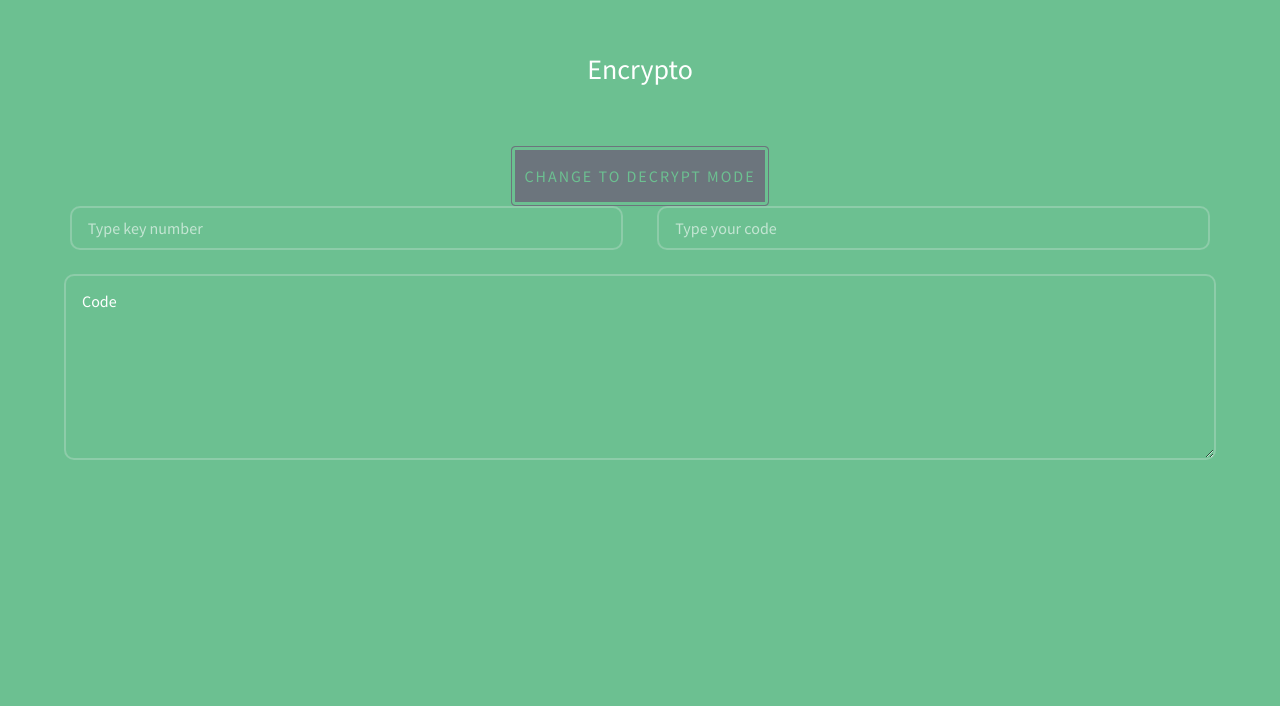
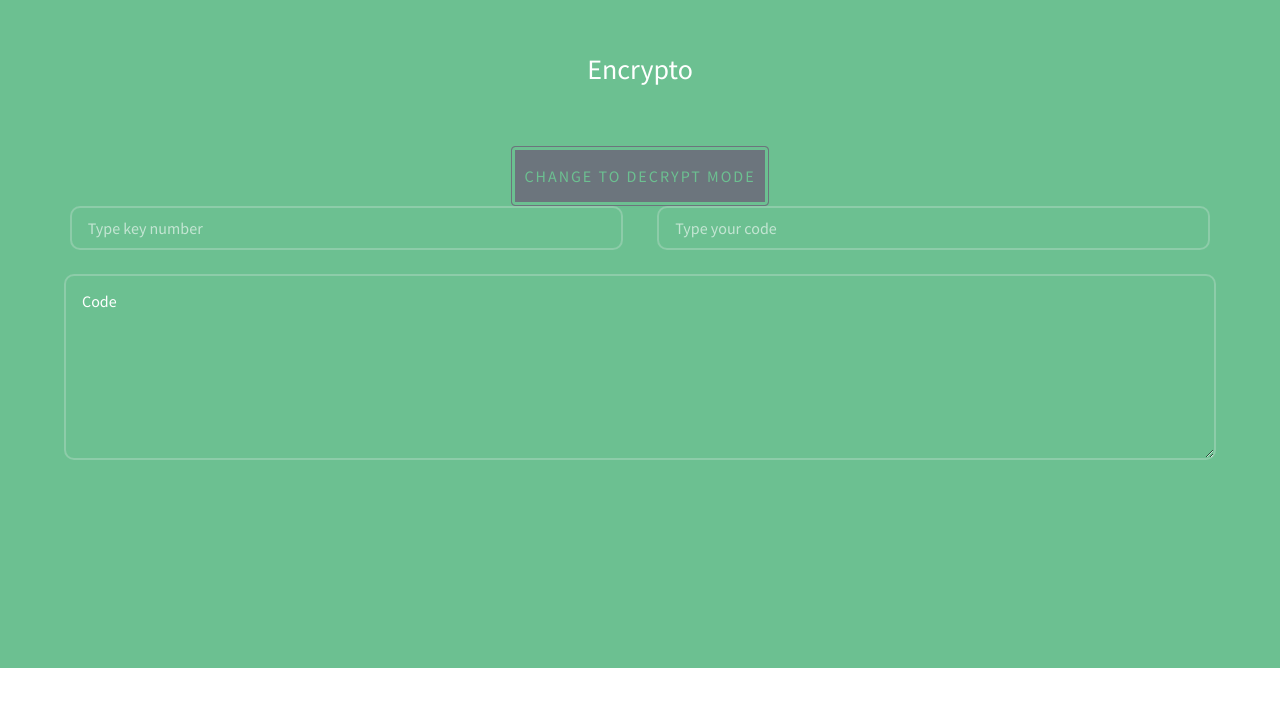
Before and after one commit to allwinandrews/Encrypt, a React (Create React App) app: page / in a window 1280 px wide. Shown: the part 132-838 px from the top of the page. After the commit the page ends 800 px from the top, so only its background shows below. Built offline with nearby package versions, Linux system fonts and the light colour scheme.

Commit message:
Solves the issue of white space pwa in the bottom

```diff
--- a/src/static/css/styles.css
+++ b/src/static/css/styles.css
@@ -1725,6 +1725,12 @@ body.is-loading *:after {
   transition: none !important;
 }
 
+body,
+html {
+  height: 100% !important;
+  overflow: auto !important;
+  max-height: 100% !important;
+}
 /* Type */
 
 body,
```
